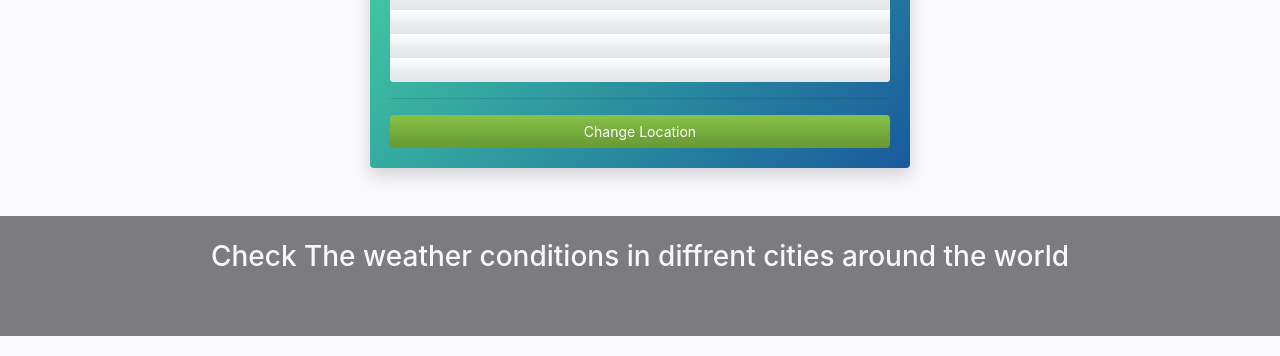
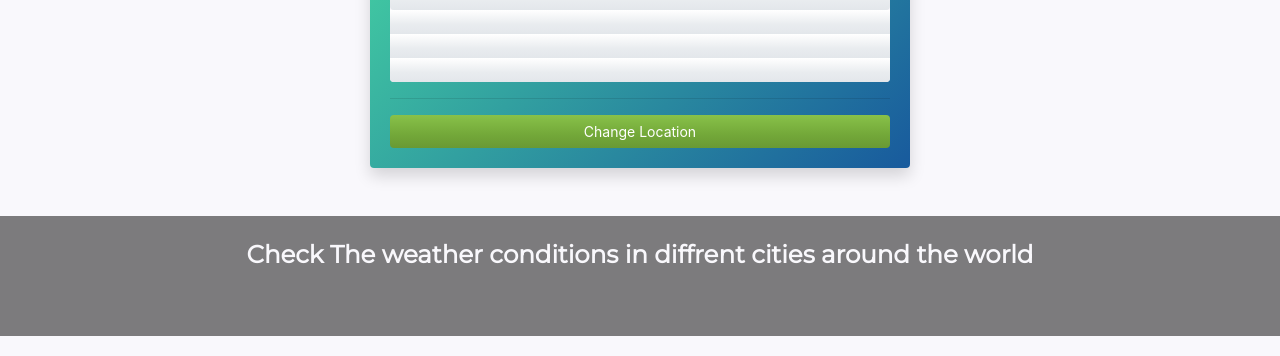
Before and after one commit to aduferobiu/Weather-App, a plain HTML site: page index.html in a window 1280 px wide. Shown: the part 190-546 px from the top of the page. Drawn offline with Linux system fonts and the light colour scheme; no server answers.

Commit message:
made changes to the bar in the index page and making the form give response on netlify

```diff
--- a/css/style.css
+++ b/css/style.css
@@ -131,6 +131,13 @@
 }
 
 
+/* font */
+
+.font-montserrat {
+    font-family: 'Montserrat', 'sans-serif';
+}
+
+
 /* .form-custom:focus .card-edit {
     background-color: #f4f4f4;
     color: #333;
--- a/index.html
+++ b/index.html
@@ -106,8 +106,8 @@
             <div class="bg-city-overlay">
                 <div class="container">
                     <div class="row">
-                        <div class="col text-light text-center p-4">
-                            <h2>Check The weather conditions in diffrent cities around the world</h2>
+                        <div class="col text-light text-center mx-2 mt-4">
+                            <h3 class="font-montserrat font-weight-bold">Check The weather conditions in diffrent cities around the world</h3>
                         </div>
                     </div>
                 </div>
```
Also changed, not shown: contact.html (+3 -3 lines).
